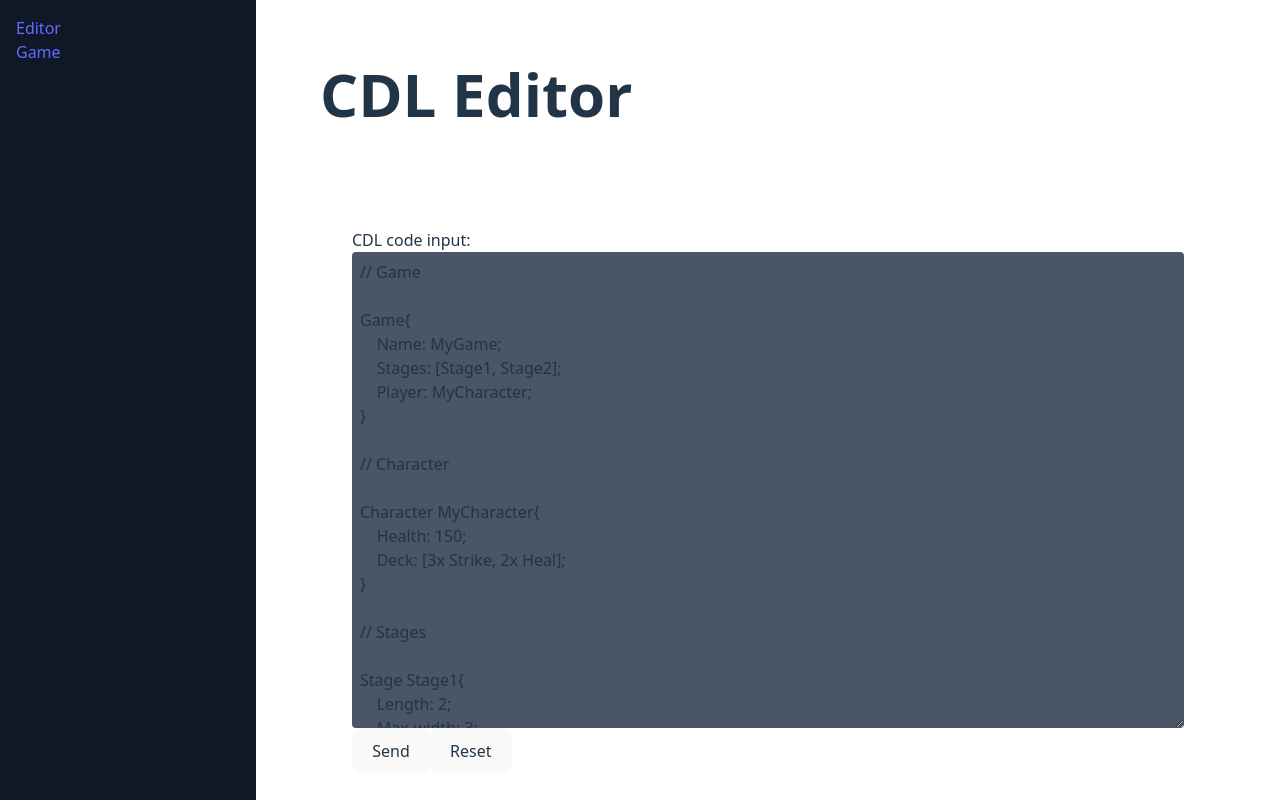
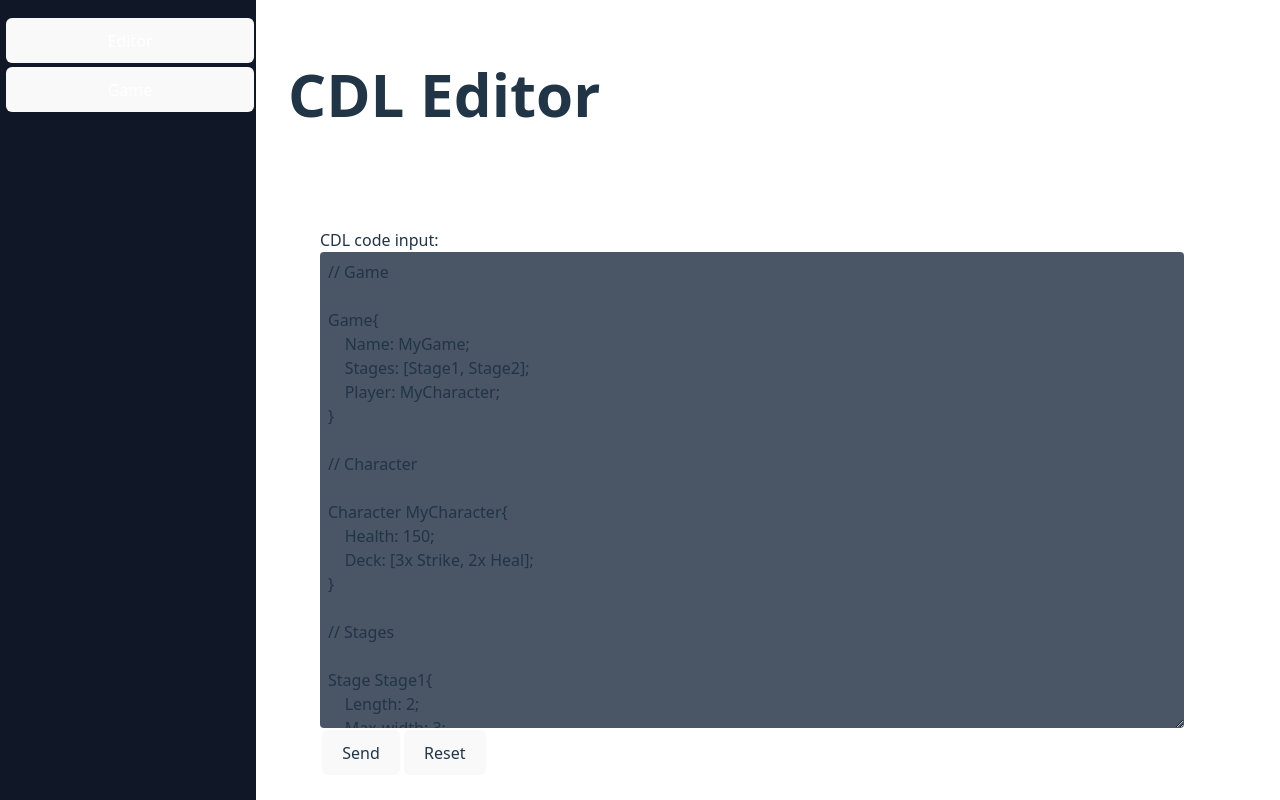
Before and after one commit to MartonReko/Custom-Deckbuilder-Language, a React (Vite) app in the folder CDL.Web/: page /editor in a window 1280 px wide. Built offline with nearby package versions, Linux system fonts and the light colour scheme.

Commit message:
Touched up GUI

```diff
--- a/CDL.Web/src/App.tsx
+++ b/CDL.Web/src/App.tsx
@@ -2,7 +2,6 @@ import { Navigate, Route, Routes } from 'react-router';
 import { Sidebar } from './Sidebar';
 import { Editor } from './Editor';
 import { Game } from './Game';
-import Welcome from './Welcome';
 import { Configuration, GameApi } from '../generated-sources/openapi';
 import { QueryClient, QueryClientProvider } from '@tanstack/react-query';
 
@@ -16,7 +15,7 @@ function App() {
         <QueryClientProvider client={queryClient}>
             <div className="flex h-screen">
                 <Sidebar />
-                <main className="flex-1 flex flex-col overflow-auto">
+                <main className="ml-8 flex-1 flex flex-col overflow-auto">
                     <Routes>
                         <Route path="/" element={<Navigate to="/editor" replace />} />
                         <Route path="/editor" element={<Editor api={api} />} />
--- a/CDL.Web/src/Editor.tsx
+++ b/CDL.Web/src/Editor.tsx
@@ -240,7 +240,7 @@ export function Editor({ api }: { api: GameApi }) {
     }
 
     return (
-        <div className=" h-full w-full flex flex-col  p-16">
+        <div className=" h-full w-full flex flex-col pt-16 pr-16 pb-16">
             <div>
                 <h1 className="text-6xl font-bold basis-1/10">
                     CDL Editor
--- a/CDL.Web/src/Game.tsx
+++ b/CDL.Web/src/Game.tsx
@@ -95,7 +95,7 @@ export function Game({ api }: { api: GameApi }) {
             <label>Currently in {status?.currentState}</label>
             <br />
             {status?.currentState == "COMBAT" && combat?.hand.map((card) =>
-                <span className="m-2">{`[${card.name}, ${card.cost}]`}
+                <span className="m-2" >{`[${card.name}, ${card.cost}]`}
                     <button className="text-white bg-gray-700" onClick={() => playCard.mutate({ cardId: card.id, targetId: selected })}>Use</button>
                 </span>
             )}
@@ -117,14 +117,14 @@ export function Game({ api }: { api: GameApi }) {
                 }
                 else {
                     // bg-[url(./assets/tempBg.png)]
-                    return <div className="grid grid-cols-2 p-4  text-[24px] font-bold  bg-center bg-no-repeat bg-cover grow text-white" >
+                    return <div className=" overflow-scroll flex grid grid-cols-2  text-[18px] font-bold  bg-center bg-no-repeat bg-cover grow text-white" >
                         <div className="rows-2">
-                            <div className="h-140 overflow-auto p-8">
+                            <div className="h-1/2 overflow-auto">
                                 {showStatus()}
                                 <label>{`Energy: ${combat?.energy}`}</label>
                             </div>
                             <div>
-                                <img src={playerImg} className="h-60" />
+                                <img src={playerImg} className="size-0.4" />
                                 <br />
                                 <label>{status?.name}</label>
                                 <br />
@@ -134,7 +134,7 @@ export function Game({ api }: { api: GameApi }) {
                             </div>
                         </div>
                         <div className="rows-2">
-                            <div className="h-140">
+                            <div className="h-1/2">
                                 <label>Target:</label>
                                 <select defaultChecked={false} value={selected} onChange={e => setSelected(e.target.value)}>
                                     <option value={status?.playerId}>Player</option>
@@ -146,9 +146,10 @@ export function Game({ api }: { api: GameApi }) {
                                 <br />
                                 <br />
                             </div>
-                            <div className="flex flex-row">
+                            <div className="flex flex-row h-1/2">
                                 {combat?.enemies.map((enemy) => <div key={enemy.id}>
-                                    <img src={enemyImg} className="h-60" />
+                                    <img src={enemyImg} className="size-0.4" />
+                                    <div className="overflow-scroll ">
                                         <label>{`Id: ${enemy.id.substring(0, 4)}`}</label>
                                         <br />
                                         <label>{`Name: ${enemy.name}`}</label>
@@ -156,6 +157,7 @@ export function Game({ api }: { api: GameApi }) {
                                         <label>{`Health: ${enemy.health}`}</label>
                                         <br />
                                         <label>{`Effects:`}</label>
+                                    </div>
                                     {enemy.effects.map((effect) => <span key={effect.name}>{`${effect.name}-${effect.stack}`}</span>)}
                                 </div>)
                                 }
@@ -211,7 +213,7 @@ export function Game({ api }: { api: GameApi }) {
                 </div>;
         }
     }
-    return <div className="grow flex">
+    return <div className="grow flex pt-8 pr-8 pb-8">
         {subScreen()}
     </div>
 }
--- a/CDL.Web/src/Sidebar.tsx
+++ b/CDL.Web/src/Sidebar.tsx
@@ -2,16 +2,20 @@ import { Link, NavLink } from "react-router";
 
 export function Sidebar() {
     return (
-        <div className="grid grid-rows w-64 h-screen bg-gray-900 text-white flex flex-col p-4" >
+        <div className="grid grid-rows w-64 h-screen bg-gray-900 text-white flex flex-col pt-4 pb-4 pl-1 pr-1" >
             <nav>
                 <Link to="/editor">
                     <p>
-                        Editor
+                        <button className="btn bg-gray-800 text-white w-full">
+                            Editor
+                        </button>
                     </p>
                 </Link>
                 <Link to="/game">
                     <p>
-                        Game
+                        <button className="btn bg-gray-800 text-white w-full">
+                            Game
+                        </button>
                     </p>
                 </Link>
             </nav>
--- a/CDL.Web/src/index.css
+++ b/CDL.Web/src/index.css
@@ -35,9 +35,10 @@ body {
 
 
 button {
-  border-radius: 8px;
+  border-radius: 6px;
   border: 1px solid transparent;
   padding: 0.6em 1.2em;
+  margin: 2px;
   font-size: 1em;
   font-weight: 500;
   font-family: inherit;
```
Lines whose indentation alone changed are shown as unchanged.
